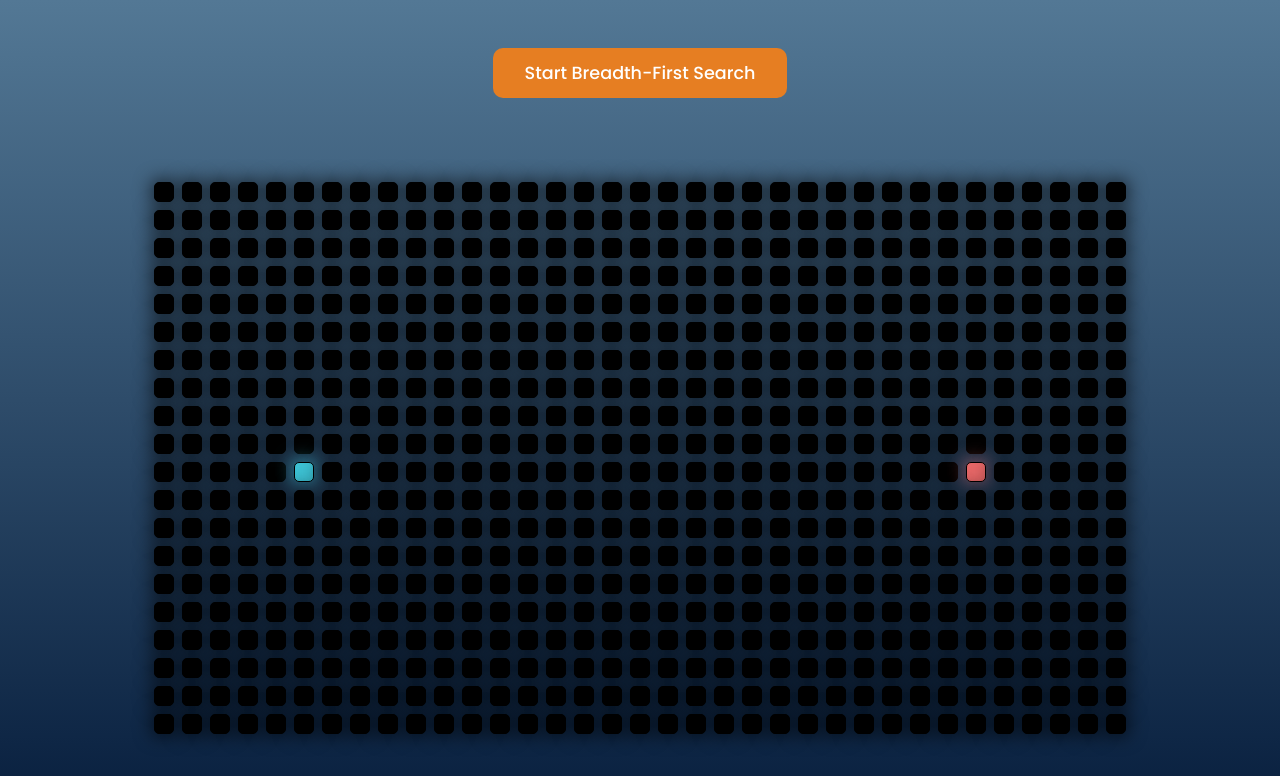
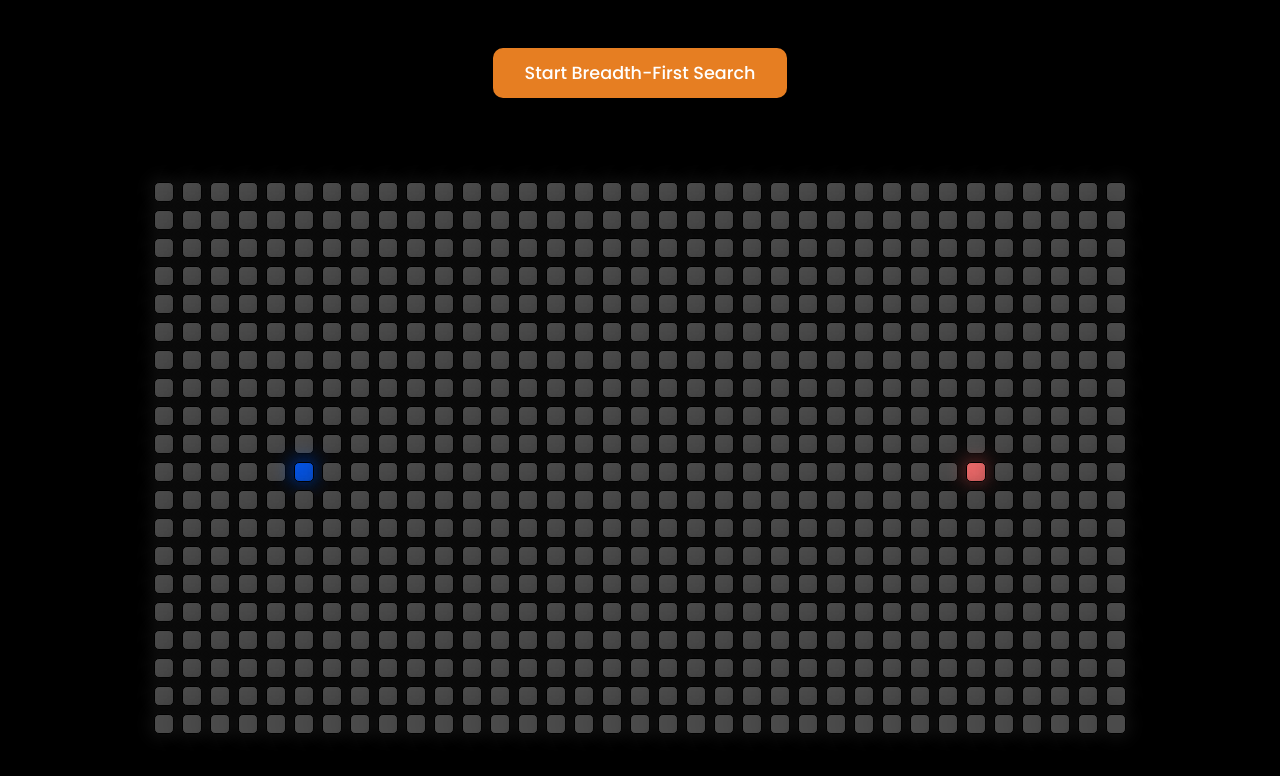
Before and after one commit to DaniAbdulm/pathfinding-visualizer, a React (Create React App) app: page / in a window 1280 px wide. Shown: the top 776 px of the page. Built offline with nearby package versions, Linux system fonts and the light colour scheme.

Commit message:
Finalized bfs algo

```diff
--- a/src/App.css
+++ b/src/App.css
@@ -9,7 +9,7 @@
 html {
   height: 100vh;
   font-family: "Poppins", sans-serif;
-  background-image: linear-gradient(to top, #09203f 0%, #537895 100%);
+  background-color: black;
 }
 
 .grid {
@@ -29,13 +29,13 @@ html {
   height: 20px;
   margin: 4px;
   border-radius: 5px;
-  background-color: black;
-  box-shadow: 0px 0px 20px black;
+  background-color: rgb(75, 75, 75);
+  box-shadow: 0px 0px 20px rgb(32, 32, 32);
 }
 
 .node-start {
-  background-color: #3dc1d3;
-  box-shadow: 0px 0px 20px #3099a7;
+  background-color: #0652DD;
+  box-shadow: 0px 0px 20px #0652DD;
 }
 .node-start:hover {
   background-color: #3dc1d3;
@@ -68,8 +68,8 @@ html {
 }
 
 .node-path {
-  background-color: #9980FA;
-  box-shadow: 0px 0px 5px #4b7bec;
+  background-color: white;
+  box-shadow: 0px 0px 5px white;
 }
 
 .btn-container {
--- a/src/components/node.css
+++ b/src/components/node.css
@@ -14,7 +14,7 @@
   }
 
   .node-wall {
-    background-color: black;
+    background-color: white;
   }
 
   .node-path {
```
